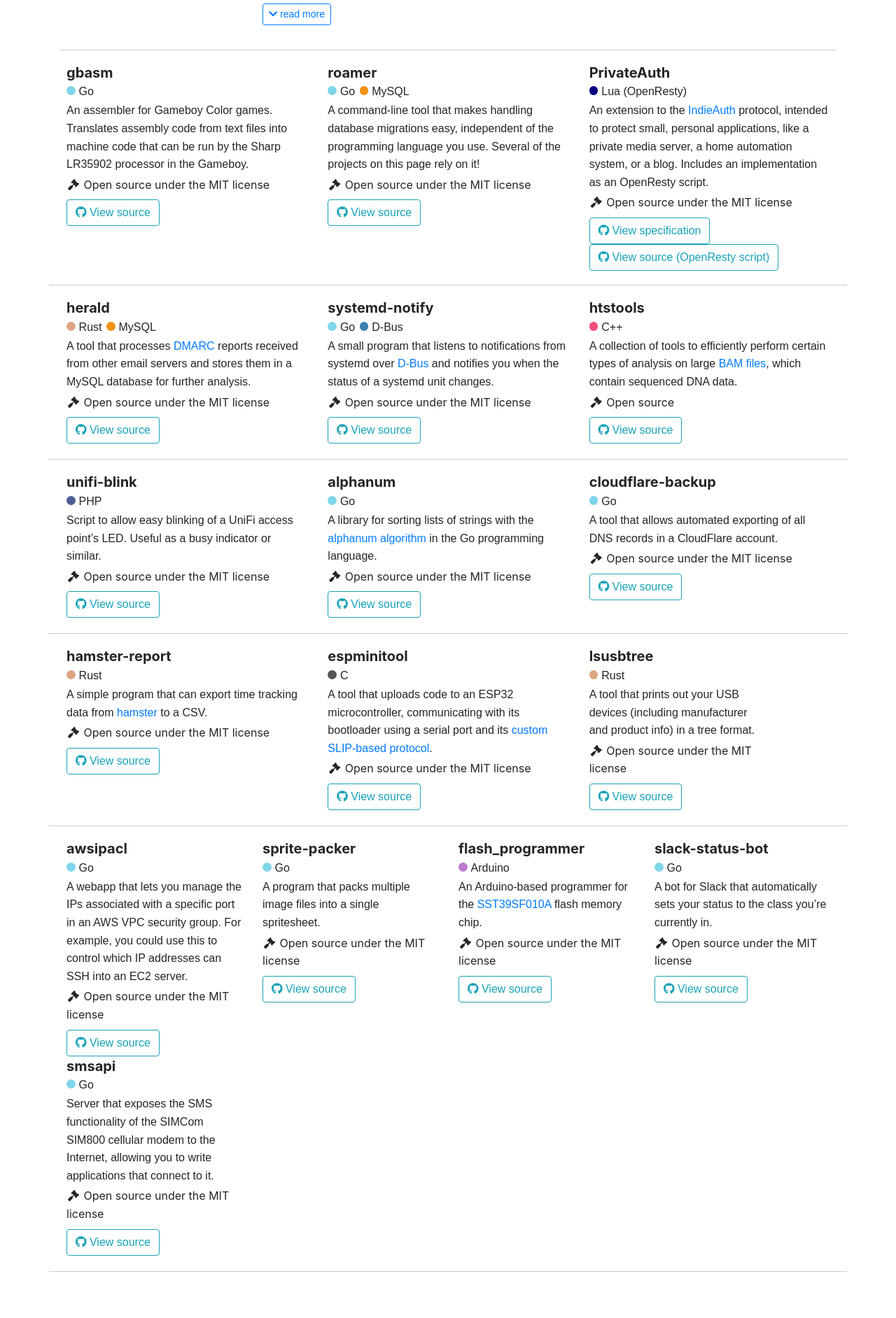
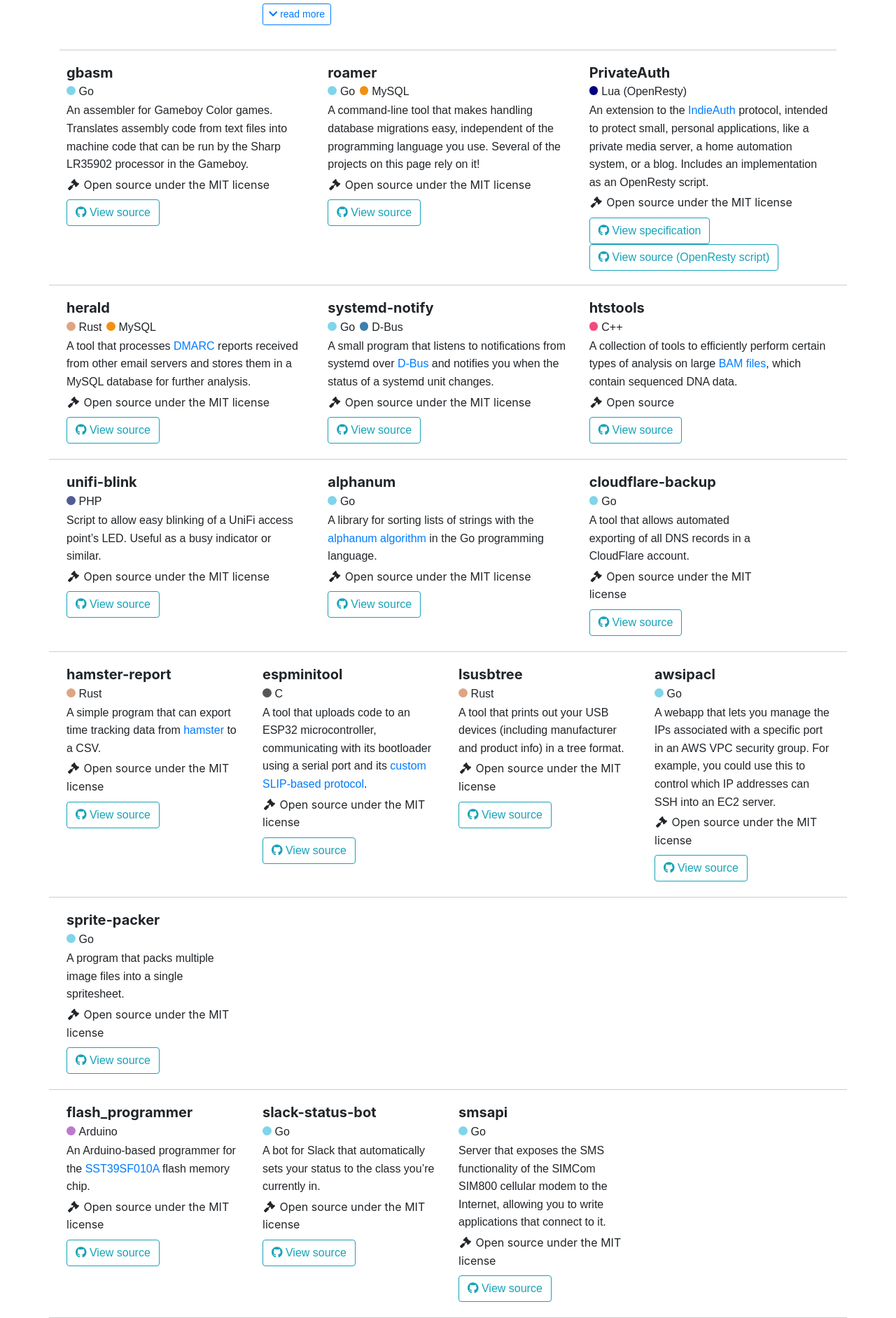
Before and after one commit to thatoddmailbox/thatoddmailbox.github.io, a Jekyll site: the page built from projects.html, in a window 1280 px wide. Shown: the part 4238-6122 px from the top of the page at 70% size. Built offline with Jekyll 4.4.1, drawn with Linux system fonts in a browser that asks for light colours; nearby versions of some CDN libraries; some web fonts are replaced; before the commit the page ends 6056 px from its top, so only the background shows below that; grey boxes are pictures that could not be loaded.

Commit message:
fix projects page

```diff
--- a/projects.html
+++ b/projects.html
@@ -56,11 +56,11 @@
 		{% continue %}
 		{% endif %}
 
-		<div class="project-small {% if project.index < 12 %}col-md-4{% else %}col-md-3{% endif %}">
+		<div class="project-small {% if project.index < 9 %}col-md-4{% else %}col-md-3{% endif %}">
 			{% if project.small_image %}{% include project_image.html %}{% endif %}
 			{% include project_info.html %}
 		</div>
-		{% if project.index == 3 or project.index == 6 or project.index == 9 or project.index == 12 %}
+		{% if project.index == 3 or project.index == 6 or project.index == 9 or project.index == 13 %}
 			</div>
 			<div class="row project-small-row">
 		{% endif %}
```
